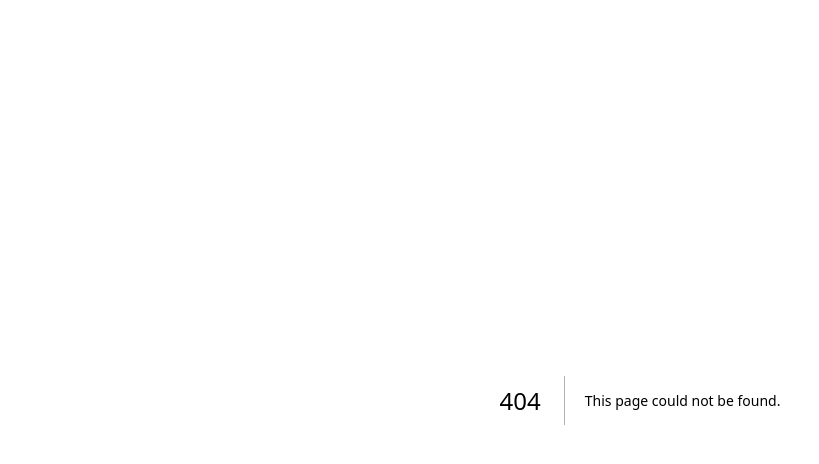
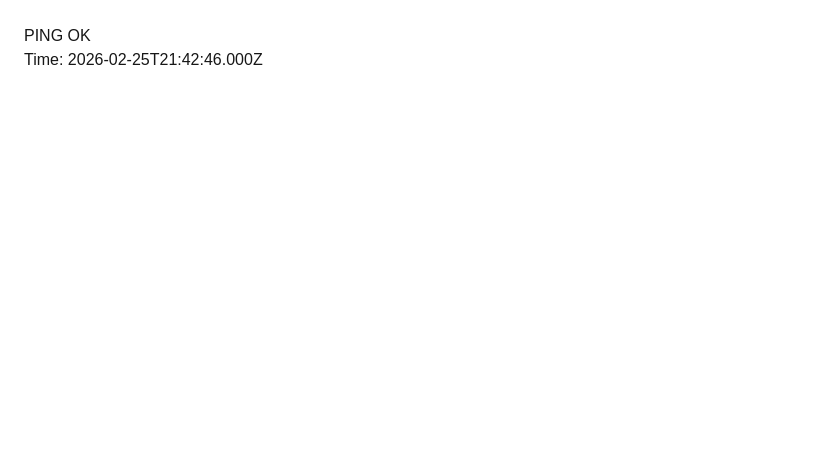
Before and after one commit to robertj142/ormastery-web, a Next.js app: page /ping in a window 1280 px wide. Before the commit this address had no page. Shown: the top 464 px of the page, without its empty margins (0-819 px from the left). Built offline with nearby package versions, Linux system fonts and the light colour scheme.

Commit message:
Add ping route

```diff
--- /dev/null
+++ b/app/ping/page.tsx
@@ -0,0 +1,8 @@
+export default function Ping() {
+  return (
+    <div style={{ padding: 24, fontFamily: "Arial, sans-serif" }}>
+      <h1>PING OK</h1>
+      <p>Time: {new Date().toISOString()}</p>
+    </div>
+  );
+}
```
